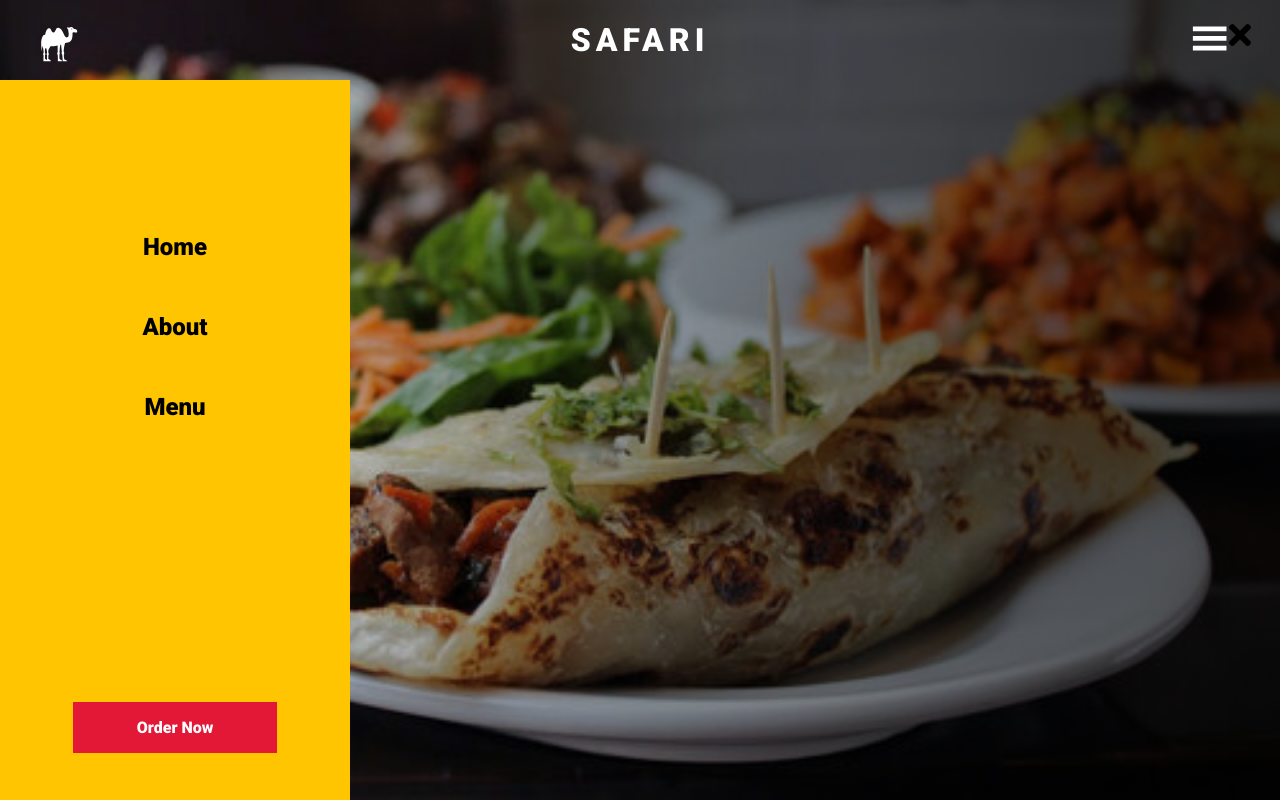
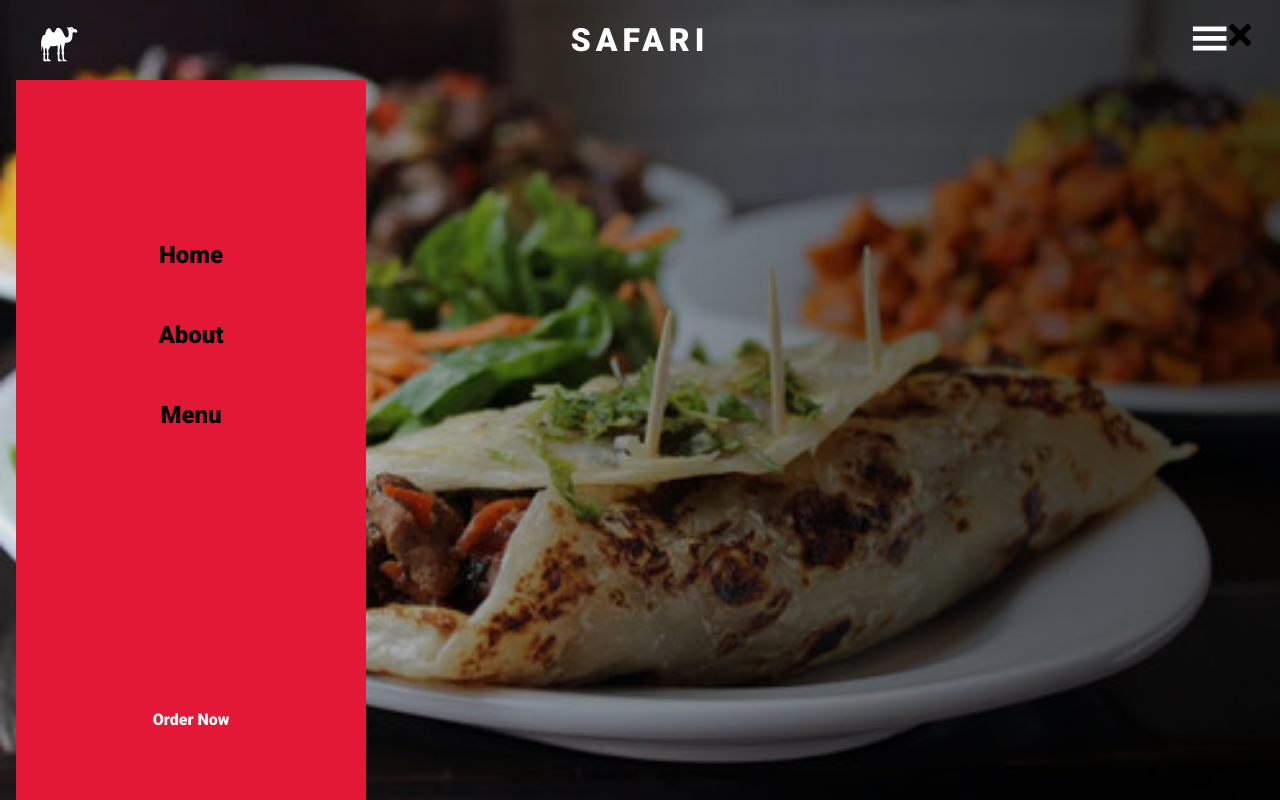
Before and after one commit to nuricodes/safari-resturaunt-frontend, a React (Create React App) app: page / in a window 1280 px wide. Shown: the top 800 px of the page. Built offline with nearby package versions, Linux system fonts and the light colour scheme.

Commit message:
more css

```diff
--- a/src/components/Sidebar/SidebarElements.js
+++ b/src/components/Sidebar/SidebarElements.js
@@ -13,6 +13,13 @@ export const SidebarContainer = styled.aside`
     top: 0;
     transition: 0.3s ease-in-out;
     right: ${({ isOpen }) => (isOpen ? '0' : '0')}
+    font-size: 1.4rem;
+    padding: 1rem 4rem;
+    margin-left: 1rem;
+    border: none;
+    background: #e31837;
+    color: #fff;
+    transition: 0.2s ease-out;
 
     @media screen and (max-width: 400px) {
         width: 100%;
```
